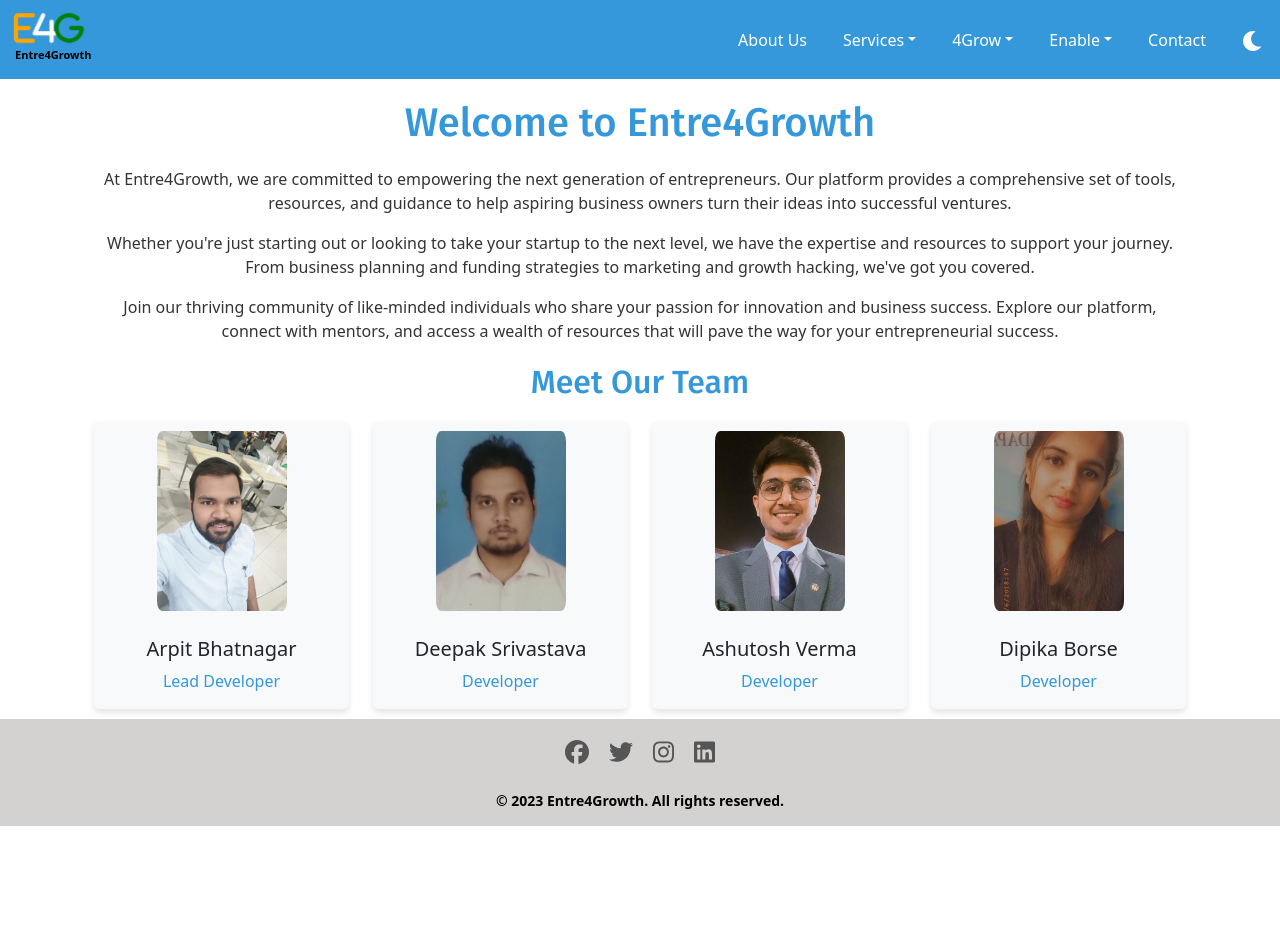
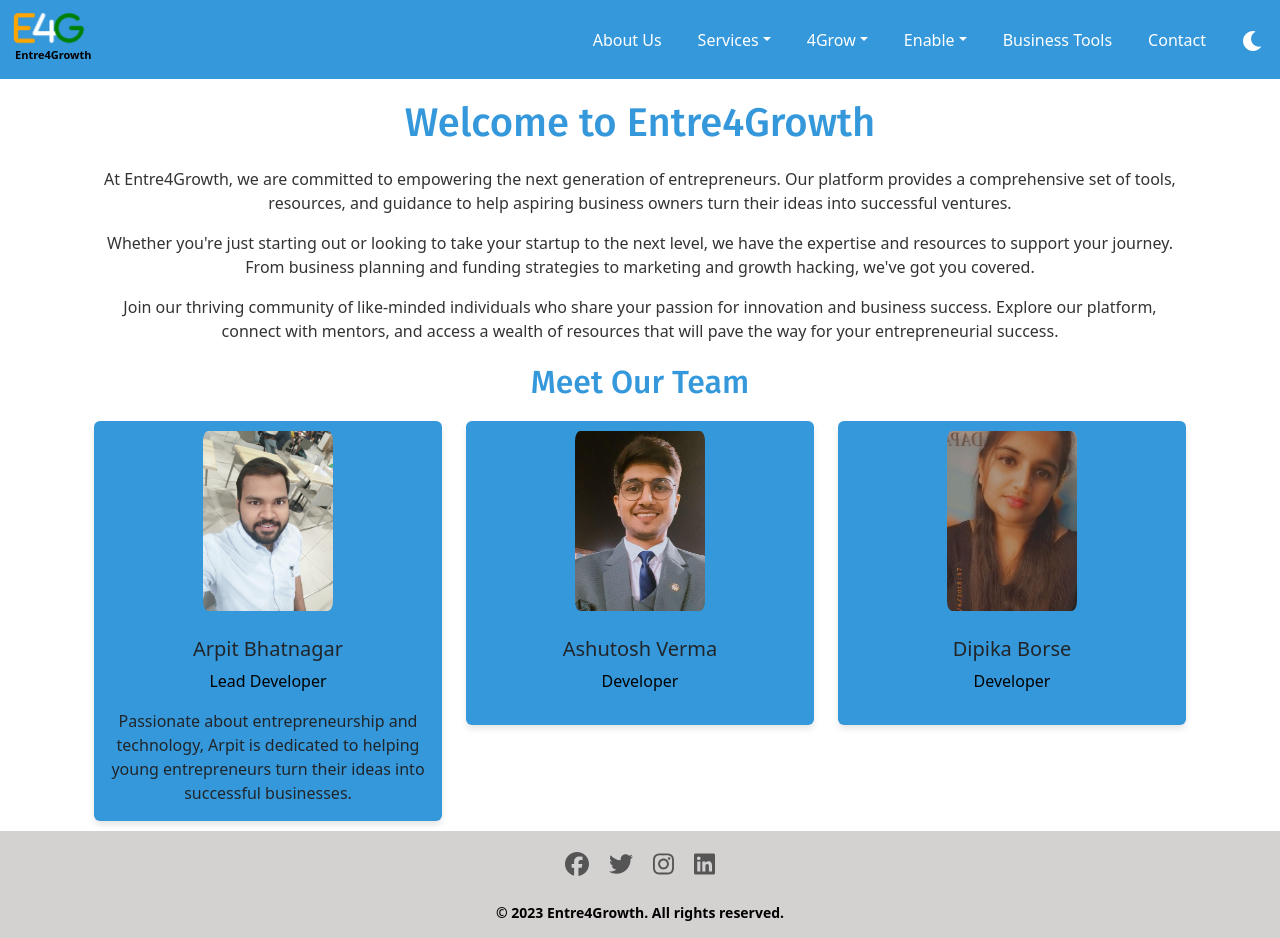
Before and after one commit to arpit-developer/Entre4Growth, a React (Create React App) app: page /about in a window 1280 px wide. Before the commit the page ends 826 px from the top, so only its background shows below. Built offline with nearby package versions, Linux system fonts and the light colour scheme.

Commit message:
Final Optimized Commit

```diff
--- a/src/components/About/About.css
+++ b/src/components/About/About.css
@@ -11,7 +11,7 @@
   }
   .team-member {
     border: none;
-    background-color: #f8f9fa;
+    background-color: #3498db;
     box-shadow: 0 4px 6px rgba(0, 0, 0, 0.1);
   }
 
@@ -23,7 +23,7 @@
     object-fit: cover;
   }
   .role {
-    color: #3498db;
+    color: #000;
   }
   .card-img-top{
     padding: 10px;
--- a/src/components/About/About.js
+++ b/src/components/About/About.js
@@ -12,24 +12,17 @@ const teamMembers = [
     image: '/about/Arpit_bhatnagar.jpg',
   },
   {
-    name: 'Deepak Srivastava',
-    role: 'Developer',
-    description:
-      'With a background in business operations, Jane ensures that our platform runs smoothly and efficiently. Her focus is on providing entrepreneurs with the best resources to foster growth.',
-    image: '/about/Deepak_Srivastava.jpeg',
-  },
-  {
     name: 'Ashutosh Verma',
     role: 'Developer',
-    description:
-      'Michael is the tech guru behind our platform. His expertise in web development ensures that our users have a seamless experience while using our tools and resources.',
+    // description:
+    //   'Michael is the tech guru behind our platform. His expertise in web development ensures that our users have a seamless experience while using our tools and resources.',
     image: '/about/Ashutosh_Verma.jpeg',
   },
   {
     name: 'Dipika Borse',
     role: 'Developer',
-    description:
-      'Emily is responsible for spreading the word about our platform. Her creative marketing strategies help us reach budding entrepreneurs who can benefit from our services.',
+    // description:
+    //   'Emily is responsible for spreading the word about our platform. Her creative marketing strategies help us reach budding entrepreneurs who can benefit from our services.',
     image: '/about/Dipika_Borse.jpeg',
   },
 ];
@@ -52,7 +45,7 @@ export const About = () => {
         <h2 className='meet'>Meet Our Team</h2>
         <Row>
           {teamMembers.map((member, index) => (
-            <Col key={index} md={3} sm={6}>
+            <Col key={index} md={4} sm={6}>
               <TeamMember member={member} />
             </Col>
           ))}
--- a/src/components/About/TeamMember.js
+++ b/src/components/About/TeamMember.js
@@ -8,7 +8,7 @@ const TeamMember = ({ member }) => {
       <Card.Body>
         <Card.Title>{member.name}</Card.Title>
         <Card.Text className="role">{member.role}</Card.Text>
-        {/* <Card.Text className="description">{member.description}</Card.Text> */}
+        <Card.Text className="description">{member.description}</Card.Text>
       </Card.Body>
     </Card>
   );
--- a/src/components/Header/Header.js
+++ b/src/components/Header/Header.js
@@ -7,8 +7,6 @@ import { fa4 } from "@fortawesome/free-solid-svg-icons";
 import { faG } from "@fortawesome/free-solid-svg-icons";
 import { FaSun, FaMoon } from 'react-icons/fa';
 import "./Header.css";
-//import { Profile } from "../Login/Profile";
-//import { NavLink  } from "react-router-dom";
 
 export const Header = ({ isLoggedIn, isInvestorLoggedIn }) => {
   const [theme, setTheme] = useState(localStorage.getItem('theme') || 'light');
@@ -61,7 +59,7 @@ export const Header = ({ isLoggedIn, isInvestorLoggedIn }) => {
 
           <Navbar.Collapse id="basic-navbar-nav">
             <Nav>
-              {/* <Nav.Link href="/dashboard">Dashboard</Nav.Link> */}
+              <Nav.Link href="/dashboard">Dashboard</Nav.Link>
               <Nav.Link href="/profile">Profile</Nav.Link>
               <NavDropdown title="4Grow" id="basic-nav-dropdown2">
                 <NavDropdown.Item href="/accounting">
@@ -158,17 +156,17 @@ export const Header = ({ isLoggedIn, isInvestorLoggedIn }) => {
               </NavDropdown>
 
               <NavDropdown title="Enable" id="basic-nav-dropdown3">
-                {/* <NavDropdown.Item href="/courses">Courses</NavDropdown.Item> */}
+                <NavDropdown.Item href="/courses">Courses</NavDropdown.Item>
                 <NavDropdown.Item href="/resources">Resources</NavDropdown.Item>
                 <NavDropdown.Divider />
                 <NavDropdown.Item href="/e4gcommunity">
                   E4G Community
                 </NavDropdown.Item>
               </NavDropdown>
-              {/* <Nav.Link href="/businesstools">Business Tools</Nav.Link> */}
+              {/* <Link className="nav-link" to="/businesstools"> tools</Link> */}
+              <Nav.Link href="/businesstools">Business Tools</Nav.Link>
               <Nav.Link href="/contact">Contact</Nav.Link>
               <Nav.Link onClick={toggleTheme}>
-                {/* <img src="/night-mode.png" alt="dark" width="22px" /> */}
                 {theme === "light" ? <FaMoon size={20}/> : <FaSun size={20}/>}
               </Nav.Link>
             </Nav>
--- a/src/components/Login/FindInvestor.js
+++ b/src/components/Login/FindInvestor.js
@@ -79,12 +79,12 @@ export const FindInvestor = ({ userData }) => {
     setShowLoader(true);
     setTimeout(() => setShowLoader(false), 2000);
     e.preventDefault();
-    {
+
       results.map(
         (investor) =>
           (formData.investorcompanyName = investor.investorcompanyName)
       );
-    }
+
     formData.workemail = userData.workemail;
     try {
       const response = await fetch("http://localhost:5000/pitch-business", {
--- a/src/components/Login/Login.js
+++ b/src/components/Login/Login.js
@@ -151,7 +151,7 @@ export const Login = () => {
         </form>
         <img
         src="/enter.png"
-        alt="Image"
+        alt="login-icon"
         className="bottom-right-image"
         style={{
           position: 'fixed',
--- a/src/components/Login/UserDashboard.js
+++ b/src/components/Login/UserDashboard.js
@@ -25,10 +25,8 @@ import {
 const UserDashboard = () => {
   return (
     <div>
-      <div></div>
       <Container fluid>
         <div className="header-body">
-          {/* Card stats */}
           <Row>
             <Col lg="6" xl="3">
               <Card className="card-stats mb-4 mb-xl-0">
@@ -374,7 +372,7 @@ const UserDashboard = () => {
                     </td>
                   </tr>
                   <tr>
-                    <th scope="row">twitter</th>
+                    <th scope="row">X (Twitter)</th>
                     <td>2,645</td>
                     <td>
                       <div className="d-flex align-items-center">
--- a/src/components/Services/Mentorships/Mentorships.js
+++ b/src/components/Services/Mentorships/Mentorships.js
@@ -47,7 +47,7 @@ const teamMembers = [
 
 ];
 export const Mentorships = () => {
-  const [mentors, setMentors] = useState([]);
+  const [, setMentors] = useState([]);
 
   useEffect(() => {
     fetch('http://localhost:5000/mentors')
--- a/src/components/SignUp/Investor-Signup.js
+++ b/src/components/SignUp/Investor-Signup.js
@@ -291,7 +291,7 @@ export const InvestorSignup = () => {
       </form>
       <img
         src="/investor2.png"
-        alt="Image"
+        alt="investor-icon"
         className="bottom-right-image"
         style={{
           position: 'fixed',
--- a/src/components/SignUp/Signup.js
+++ b/src/components/SignUp/Signup.js
@@ -199,7 +199,7 @@ export const Signup = () => {
         </form>
         <img
         src="/add-user.png"
-        alt="Image"
+        alt="signup-icon"
         className="bottom-right-image"
         style={{
           position: 'fixed',
```
Also changed, not shown: src/components/Login/EditProfile.js (+30 -40 lines).
